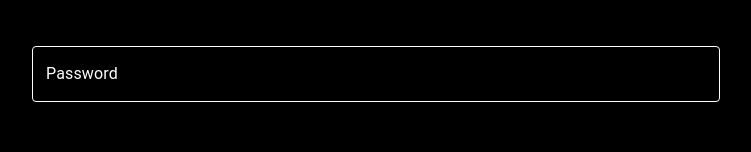
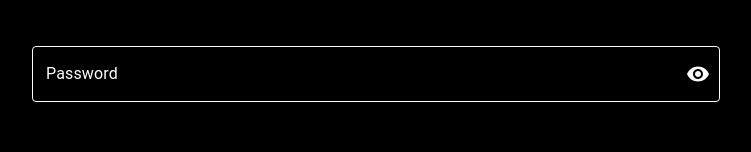
Before and after one commit to ginodevskode/devskode-cc, a Next.js app: page /login in a window 1280 px wide. Shown: the part 378-530 px from the top of the page, without its empty margins (264-1015 px from the left). Built offline with nearby package versions, Linux system fonts and the light colour scheme.

Commit message:
Home protected route

```diff
--- a/src/app/login/page.tsx
+++ b/src/app/login/page.tsx
@@ -1,5 +1,11 @@
 "use client";
-import { Button, TextField, Typography } from "@mui/material";
+import {
+  Button,
+  TextField,
+  Typography,
+  InputAdornment,
+  IconButton,
+} from "@mui/material";
 import TwitterIcon from "@mui/icons-material/Twitter";
 import { useForm } from "react-hook-form";
 import { useRouter } from "next/navigation";
@@ -10,6 +16,8 @@ import { useState } from "react";
 import { loginSchema } from "@/validations/users";
 import { loginData, ToastStyle } from "@/utils/interfaces";
 import { Toast } from "@/sharedComponents/toast";
+import Visibility from "@mui/icons-material/Visibility";
+import VisibilityOff from "@mui/icons-material/VisibilityOff";
 
 const Login = () => {
   const {
@@ -25,6 +33,11 @@ const Login = () => {
   const [open, setOpen] = useState<boolean>(false);
   const [message, setMessage] = useState<string>("");
   const [type, setType] = useState<ToastStyle>();
+  const [showPassword, setShowPassword] = useState(false);
+
+  const handleClickShowPassword = () => {
+    setShowPassword((prev) => !prev);
+  };
 
   const onSubmit = async (data: loginData) => {
     const { email, password } = data;
@@ -43,8 +56,8 @@ const Login = () => {
       if (response.ok) {
         localStorage.setItem("authToken", token);
         setTimeout(() => {
-
-        })
+          router.push("/");
+        }, 1000);
       }
     } catch (error) {
       setMessage("An unexpected error occurred.");
@@ -101,15 +114,28 @@ const Login = () => {
               <div>
                 <TextField
                   label="Password"
-                  id="password"
                   variant="outlined"
-                  type="password"
+                  type={showPassword ? "text" : "password"}
                   fullWidth
                   {...register("password")}
                   error={!!errors.password}
                   helperText={
                     errors.password ? String(errors.password.message) : ""
                   }
+                  InputProps={{
+                    endAdornment: (
+                      <InputAdornment position="end">
+                        <IconButton
+                          aria-label="toggle password visibility"
+                          onClick={handleClickShowPassword}
+                          edge="end"
+                          sx={{ color: "white" }}
+                        >
+                          {showPassword ? <VisibilityOff /> : <Visibility />}
+                        </IconButton>
+                      </InputAdornment>
+                    ),
+                  }}
                   sx={{
                     "& .MuiOutlinedInput-root": {
                       "& fieldset": {
@@ -147,7 +173,7 @@ const Login = () => {
               >
                 Log In
               </Button>
-              <Link href="/register">
+              <Link href="/signup">
                 <Typography sx={{ color: "#1DA1F2" }}>
                   Don&apos;t have an account? Sign Up
                 </Typography>
--- a/src/app/page.tsx
+++ b/src/app/page.tsx
@@ -1,16 +1,26 @@
+// app/page.tsx
 "use client";
 import { useEffect } from "react";
 import { useDispatch, useSelector } from "react-redux";
 import { RootState } from "@/redux/store";
 import { fetchData } from "@/utils/helpers";
+import { useRouter } from "next/navigation";
 
 export default function Home() {
   const dispatch = useDispatch();
   const users = useSelector((state: RootState) => state.users);
   const posts = useSelector((state: RootState) => state.posts);
+  const router = useRouter();
+
   useEffect(() => {
-    fetchData(dispatch);
+    const storedData = localStorage.getItem("authToken");
+    if (storedData) {
+      fetchData(dispatch);
+    } else {
+      router.push("/login");
+    }
   }, [dispatch]);
+
   return (
     <main className="flex min-h-screen flex-col items-center justify-between p-24">
       <p>Posts</p>
--- a/src/pages/api/auth/login.ts
+++ b/src/pages/api/auth/login.ts
@@ -1,4 +1,5 @@
 import { NextApiRequest, NextApiResponse } from 'next';
+import { setCookie } from 'nookies';
 
 import bcrypt from 'bcryptjs';
 import jwt from 'jsonwebtoken';
@@ -36,6 +37,13 @@ export default async function handler(req: NextApiRequest, res: NextApiResponse)
       { expiresIn: '1h' }
     );
 
+    setCookie({ res }, 'token', token, {
+      httpOnly: true,
+      secure: process.env.NODE_ENV !== 'development',
+      maxAge: 60 * 60,
+      path: '/',
+    });
+
     res.status(200).json({ message: 'Login successful', token });
   } else {
     res.status(405).json({ message: 'Method Not Allowed' });
```
Also changed, not shown: middleware.ts (added, +17 -0 lines).
